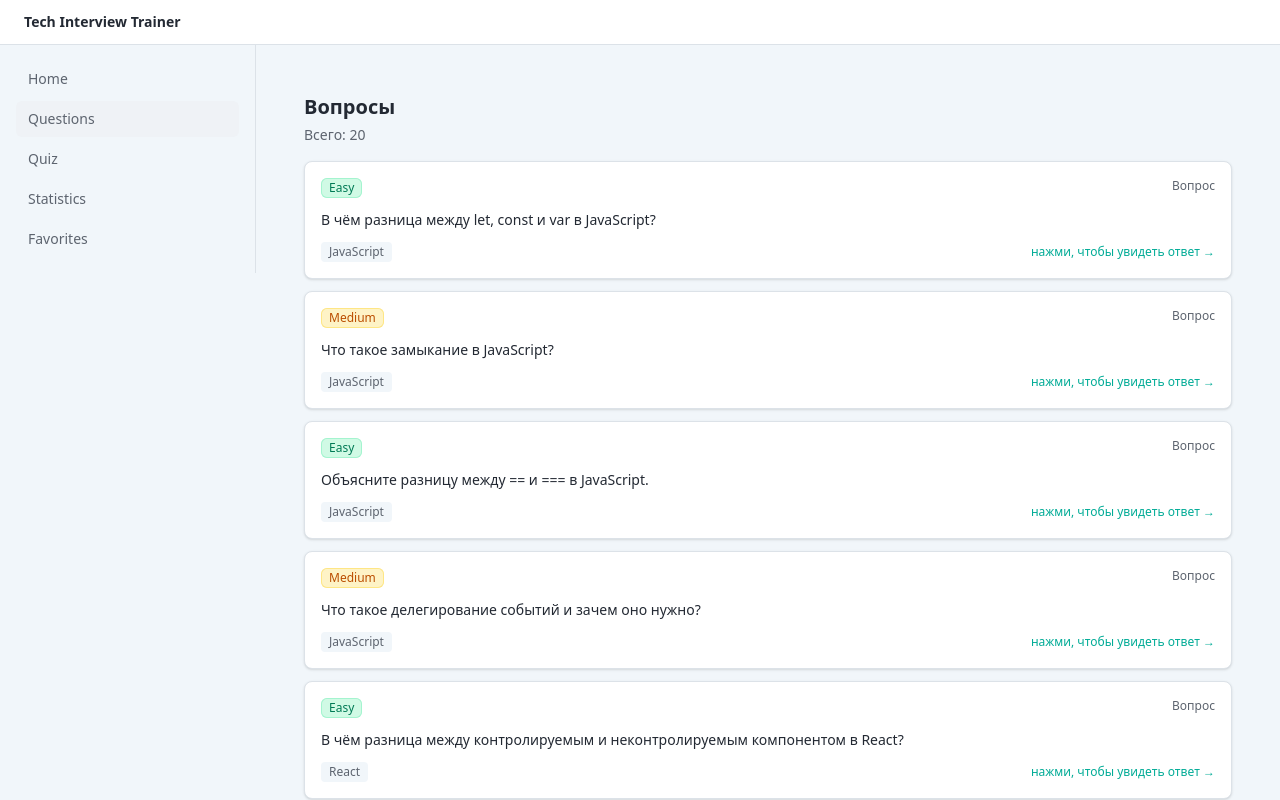
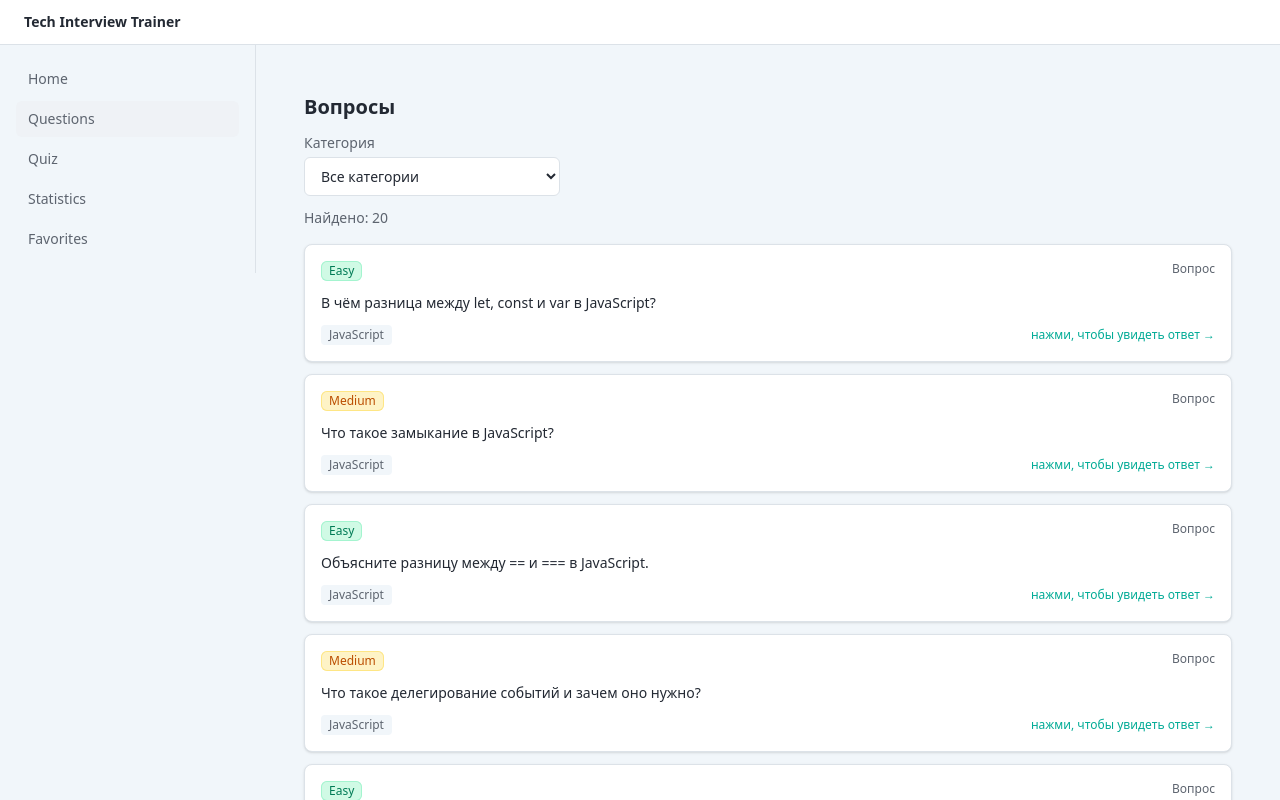
Before and after one commit to bukt0r/Final-Project-Tandem, a React (Vite) app in the folder app/: page /questions in a window 1280 px wide. Shown: the top 800 px of the page. Built offline with nearby package versions, Linux system fonts and the light colour scheme.

Commit message:
feat: add category filter to QuestionsPage

```diff
--- a/app/src/entities/question/api/questionsApi.ts
+++ b/app/src/entities/question/api/questionsApi.ts
@@ -2,6 +2,9 @@ import type { Question } from '../../question/model/types'
 import { questions } from '../../../data/questions'
 
 export const getQuestions = (): Question[] => questions
+
+export const getCategories = (): string[] =>
+  [...new Set(questions.map((q) => q.category))].sort()
 
 export const getQuestionById = (id: string): Question | undefined =>
   questions.find((question) => question.id === id)
--- a/app/src/pages/QuestionsPage.tsx
+++ b/app/src/pages/QuestionsPage.tsx
@@ -1,18 +1,51 @@
-import type { FC } from 'react'
-import { getQuestions } from '../entities/question/api/questionsApi'
+import type { FC, ChangeEvent } from 'react'
+import { useState, useMemo, useCallback } from 'react'
+import { getQuestions, getCategories, getQuestionsByCategory } from '../entities/question/api/questionsApi'
 import { QuestionCard } from '../ui'
 
+const ALL_CATEGORIES = ''
+
 const QuestionsPage: FC = () => {
-  const questions = getQuestions()
+  const [selectedCategory, setSelectedCategory] = useState(ALL_CATEGORIES)
+
+  const categories = useMemo(() => getCategories(), [])
+
+  const questions = useMemo(
+    () => (selectedCategory === ALL_CATEGORIES ? getQuestions() : getQuestionsByCategory(selectedCategory)),
+    [selectedCategory],
+  )
+
+  const handleCategoryChange = useCallback((e: ChangeEvent<HTMLSelectElement>): void => {
+    setSelectedCategory(e.target.value)
+  }, [])
 
   return (
     <section className="px-4 py-6">
       <h1 className="text-xl font-semibold text-app-text">Вопросы</h1>
-      <p className="mt-1 text-sm text-app-text-muted">
-        Всего: {questions.length}
+
+      <div className="mt-3">
+        <label htmlFor="category-filter" className="block text-sm font-medium text-app-text-muted">
+          Категория
+        </label>
+        <select
+          id="category-filter"
+          value={selectedCategory}
+          onChange={handleCategoryChange}
+          className="mt-1 w-full rounded-md border border-app-border bg-app-surface px-3 py-2 text-sm text-app-text focus:border-app-accent focus:outline-none focus:ring-1 focus:ring-app-accent sm:w-64"
+        >
+          <option value={ALL_CATEGORIES}>Все категории</option>
+          {categories.map((cat) => (
+            <option key={cat} value={cat}>{cat}</option>
+          ))}
+        </select>
+      </div>
+
+      <p className="mt-3 text-sm text-app-text-muted">
+        Найдено: {questions.length}
       </p>
+
       {questions.length === 0 ? (
-        <p className="mt-4 text-sm text-app-text-muted">Вопросов пока нет.</p>
+        <p className="mt-4 text-sm text-app-text-muted">Вопросов не найдено.</p>
       ) : (
         <ul className="mt-4 flex flex-col gap-3" aria-label="Список вопросов">
           {questions.map((q) => (
```
